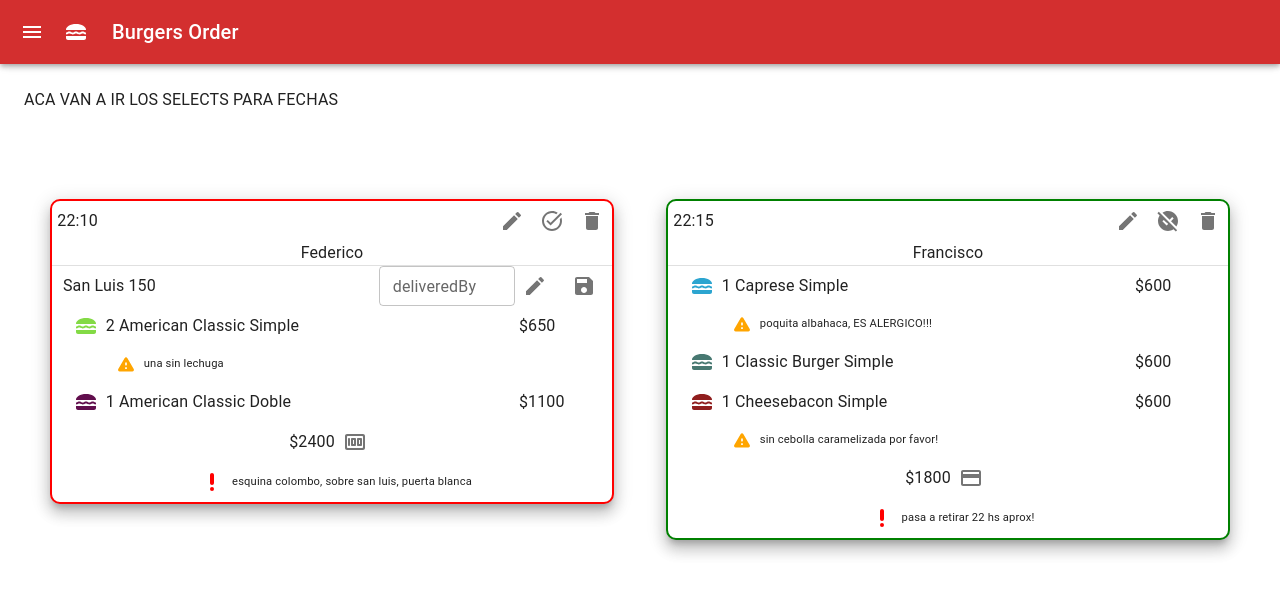
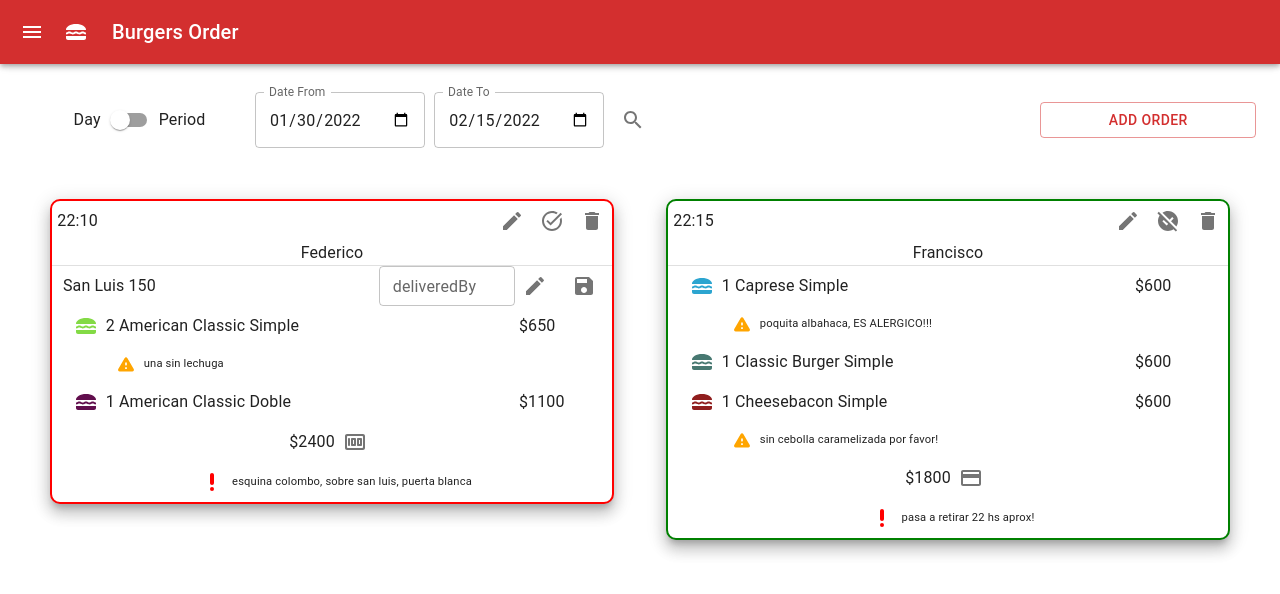
Before and after one commit to fransiri7/burgers-order-client, a React (Create React App) app: page /orders in a window 1280 px wide. Shown: the top 594 px of the page. Built offline with nearby package versions, Linux system fonts and the light colour scheme; no server answers.

Commit message:
estilos y disposicion de los date pickers y boton para agregar una orden

```diff
--- a/src/modules/order/OrdersList.jsx
+++ b/src/modules/order/OrdersList.jsx
@@ -1,6 +1,7 @@
 import React from "react";
 import { OrderCard } from "./OrderCard";
-import { Grid } from "@mui/material";
+import { Button, Grid, IconButton, Switch, TextField, Typography } from "@mui/material";
+import SearchTwoToneIcon from "@mui/icons-material/SearchTwoTone";
 
 export function OrdersList() {
     const orders = [
@@ -101,8 +102,54 @@ export function OrdersList() {
 
     return (
         <Grid container direction="column" justifyContent="space-between" style={{ height: "80vh" }}>
-            <Grid item alignItems="center" style={{ height: "10%" }}>
-                ACA VAN A IR LOS SELECTS PARA FECHAS
+            <Grid item container alignItems="center" style={{ height: "10%" }}>
+                <Grid item container md={9} alignItems="center">
+                    <Grid item container md={3} alignItems="center" justifyContent="center">
+                        <Grid item>
+                            <Typography>Day</Typography>
+                        </Grid>
+                        <Grid item>
+                            <Switch />
+                        </Grid>
+                        <Grid item>
+                            <Typography>Period</Typography>
+                        </Grid>
+                    </Grid>
+                    <Grid item style={{ marginRight: "1%" }}>
+                        <TextField
+                            id="datefrom"
+                            label="Date From"
+                            type="date"
+                            defaultValue="2022-01-30"
+                            sm={{ width: 220 }}
+                            InputLabelProps={{
+                                shrink: true
+                            }}
+                        />
+                    </Grid>
+                    <Grid item style={{ marginRight: "1%" }}>
+                        <TextField
+                            id="dateto"
+                            label="Date To"
+                            type="date"
+                            defaultValue="2022-02-15"
+                            sm={{ width: 220 }}
+                            InputLabelProps={{
+                                shrink: true
+                            }}
+                        />
+                    </Grid>
+                    <Grid item>
+                        <IconButton>
+                            <SearchTwoToneIcon />
+                        </IconButton>
+                    </Grid>
+                </Grid>
+                <Grid item md={3} style={{ display: "flex", justifyContent: "flex-end" }}>
+                    <Button variant="outlined" style={{ width: "70%" }}>
+                        Add Order
+                    </Button>
+                </Grid>
             </Grid>
             <Grid item container style={{ height: "85%", overflowY: "scroll" }}>
                 {orders.map(order => {
```
